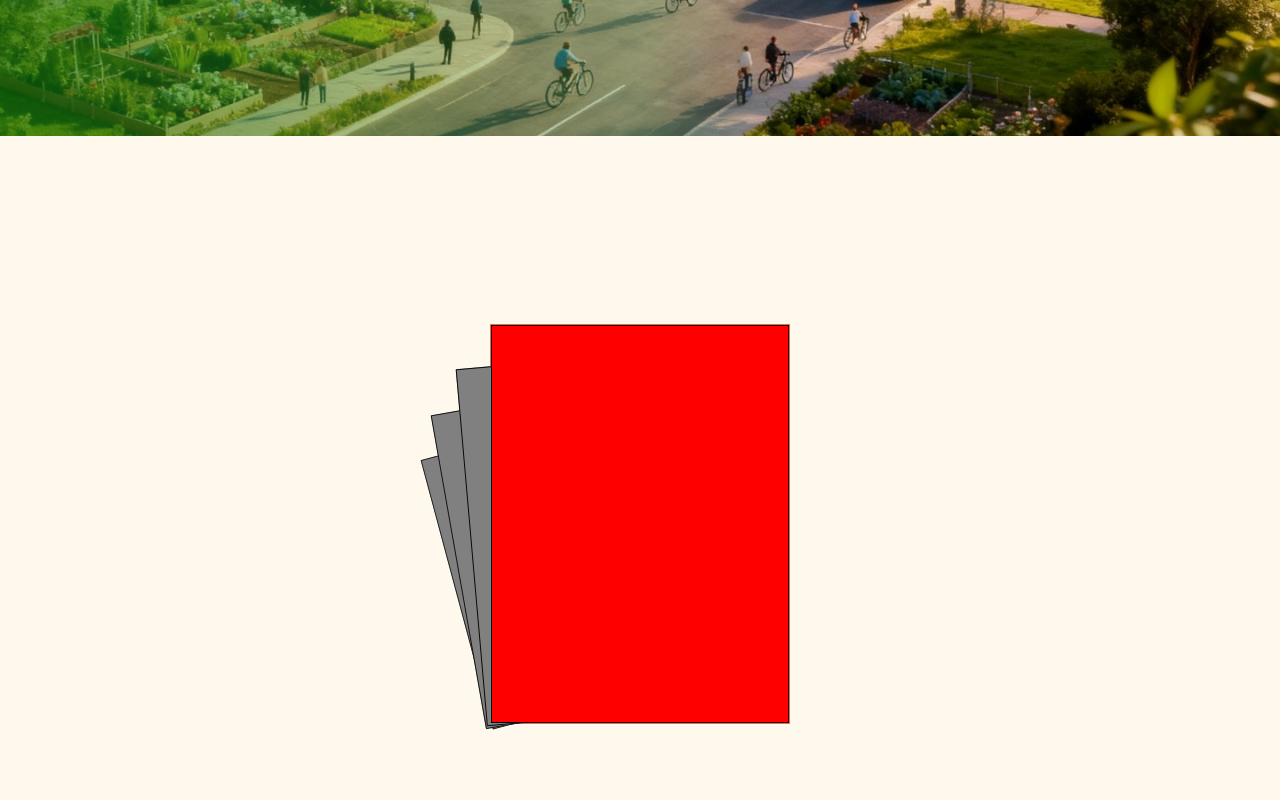
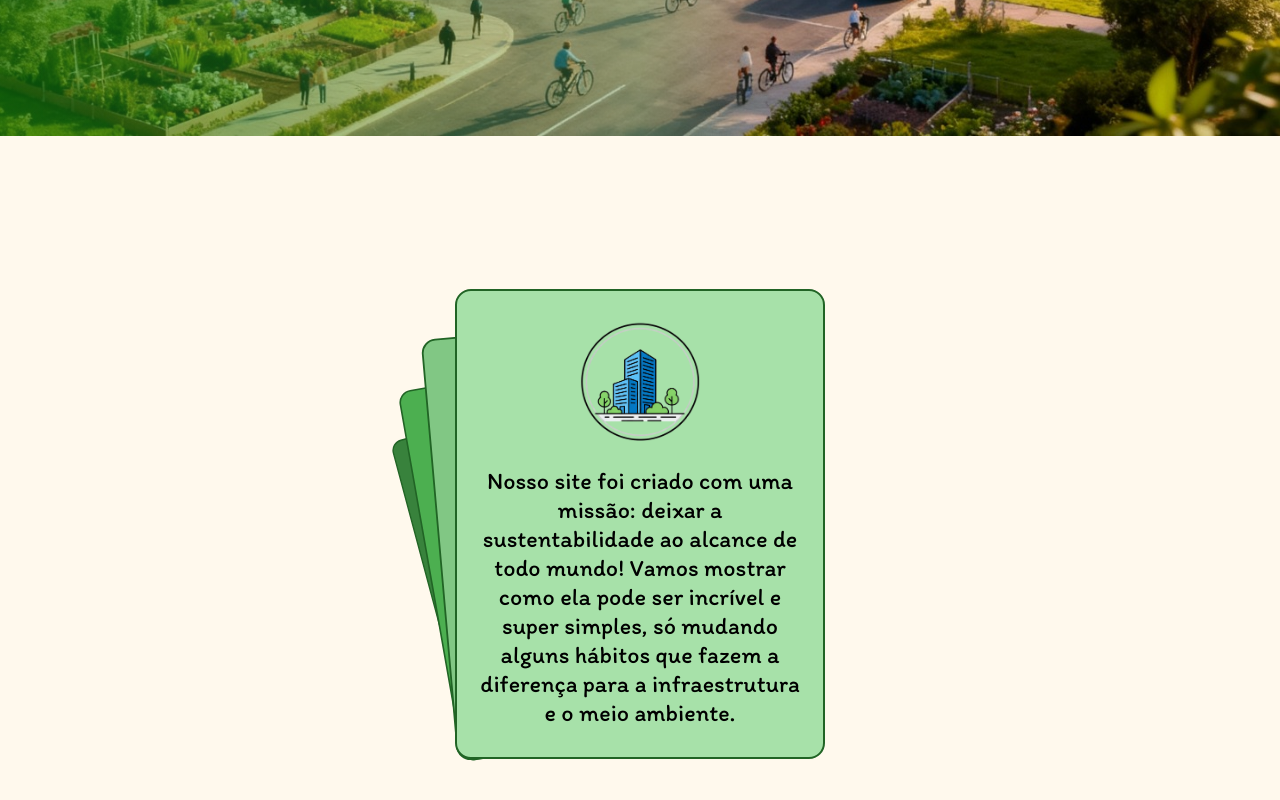
Before and after one commit to renn1805/Projeto-ODS, a plain HTML site: page index.html in a window 1280 px wide. Shown: the part 664-1464 px from the top of the page. Drawn offline with nearby package versions, Linux system fonts and the light colour scheme; a web font is replaced by a local one.

Commit message:
estruturação da pagina principal, criaão do header e da primeira versão dos cards

```diff
--- a/index.html
+++ b/index.html
@@ -1,10 +1,10 @@
 <!DOCTYPE html>
-<html lang="en">
+<html lang="pt-br">
 
 <head>
     <meta charset="UTF-8">
     <meta name="viewport" content="width=device-width, initial-scale=1.0">
-    <title>CidadeECO</title>
+    <title>ecoCity</title>
 
     <link rel="stylesheet" href="styles/resets.css">
     <link rel="stylesheet" href="styles/navbar.css">
@@ -19,7 +19,7 @@
 
             <div class="conteinerEsquerdaNavbar">
                 <li class="itemNavbar itemNavbar1">
-                    <img src="public/logotipoCurto.png" class="logotipoCurto">
+                    <a href="#" class="linkLogo"><img src="public/logoCompleta.png" class="logoCompleta"></a>
                 </li>
                 <li class="itemNavbar itemNavbar2">
                     <h3>BLOG</h3>
@@ -59,10 +59,48 @@
     </header>
     <section class="sectionCards" id="sectionCards">
         <div class="conteinerCards">
-            <div class="card card1 cardTopo"></div>
-            <div class="card card2"></div>
-            <div class="card card3"></div>
-            <div class="card card4"></div>
+            <div class="card card1 cardTopo">
+                <div class="imgCard">
+                    <img src="public/imgCard1.png" class="imgCard imgCard1">
+                </div>
+                <p>
+                    Nosso site foi criado com uma missão: deixar a sustentabilidade ao alcance de todo mundo!
+                    Vamos mostrar como ela pode ser incrível e super simples, só mudando alguns hábitos que fazem a
+                    diferença para a infraestrutura e o meio ambiente.
+                </p>
+            </div>
+            <div class="card card2">
+                <div class="imgCard">
+                    <img src="public/imgCard2.png" class="imgCard imgCard2">
+                </div>
+                <p>
+                    Um dos maiores feitos da humanidade moderna foi aumentar a sustentabilidade no planeta, mas sabemos
+                    que ainda há muito a melhorar! Vamos cuidar do nosso planeta pra que as próximas gerações curtam uma
+                    vida mais saudável.
+                </p>
+            </div>
+            <div class="card card3">
+                <div class="imgCard">
+                    <img src="public/imgCard3.png" class="imgCard imgCard3">
+                </div>
+                <p>
+                    Aqui você vai encontrar um monte de ideias legais pra cuidar da nossa cidade, deixando ela mais
+                    natural e econômica! Além disso, vai descobrir lugares incríveis pra curtir com a família ou
+                    aproveitar em um passeio de vez em quando.
+                </p>
+
+            </div>
+            <div class="card card4">
+                <div class="imgCard">
+                    <img src="public/imgCard4.png" class="imgCard imgCard4">
+                </div>
+                <p>
+                    Você vai aprender jeitos espertos e práticos de usar energia sustentável, além de ficar por dentro
+                    de notícias legais sobre tecnologia no mercado sustentavel! Dicas simples pra economizar e ajudar o
+                    planeta.
+                </p>
+
+            </div>
         </div>
     </section>
 </body>
--- a/styles/conteinerCards.css
+++ b/styles/conteinerCards.css
@@ -8,45 +8,67 @@ section.sectionCards {
 }
 
 div.conteinerCards {
-    height: 400px;
-    width: 300px;
-    border: 1px solid tomato;
+    height: 470px;
+    width: 370px;
+    /* border: 1px solid tomato; */
     position: absolute;
+    cursor: pointer;
 }
 
 div.card {
-    width: 100%;
-    height: 100%;
+    width: 370px;
+    height: 470px;
+    padding: 30px 20px;
+
+    border: 2px solid #216425;
+    border-radius: 16px;
+
+    font-family: 'Itim';
+    font-style: normal;
+    font-weight: 400;
+    font-size: 1.5rem;
+
+    display: flex;
+    text-align: center;
+    align-items: center;
+    flex-direction: column;
+    row-gap: 25px;
+
     transition: all 1.2s ease-in-out;
 }
 
 div.card1 {
-    background: red;
+    background: #a7e1a9;
     position: absolute;
     z-index: 100;
-    border: 1px solid;
+}
+
+div.imgCard {
+    display: flex;
+    justify-content: center;
+}
+
+img.imgCard {
+    width: 120px;
 }
 
 div.card2 {
-    background: gray;
+    background: #81C784;
     position: absolute;
-    border: 1px solid;
     z-index: 99;
     transform: rotate(-5deg) scale(.9) translateX(-40px) translateY(10px);
 }
 
 div.card3 {
-    background: gray;
+    background: #4CAF50;
     position: absolute;
-    border: 1px solid;
     z-index: 98;
     transform: rotate(calc(-10deg)) scale(0.8) translateX(-85px) translateY(20px);
 }
 
 div.card4 {
-    background: gray;
+    background: #38823c;
     position: relative;
-    border: 1px solid;
     z-index: 97;
     transform: rotate(calc(-15deg)) scale(0.7) translateX(-130px) translateY(30px);
 }
@@ -56,27 +78,23 @@ div.card4 {
 .card1.animacaoCard1para2 {
     z-index: 99;
     transform: rotate(5deg) scale(.9) translateX(40px) translateY(10px);
-    background: gray;
 
 }
 
 .card2.animacaoCard1para2 {
     z-index: 100;
     transform: rotate(0) scale(1) translateX(0) translateY(0);
-    background: red;
 }
 
 .card3.animacaoCard1para2 {
     transform: rotate(-5deg) scale(.9) translateX(-40px) translateY(10px);
     z-index: 98;
-    background: gray;
 
 }
 
 .card4.animacaoCard1para2 {
     transform: rotate(calc(-10deg)) scale(0.8) translateX(-85px) translateY(20px);
     z-index: 97;
-    background: gray;
 
 }
 
@@ -85,27 +103,22 @@ div.card4 {
 .card1.animacaoCard2para3 {
     z-index: 97;
     transform: rotate(10deg) scale(.8) translateX(85px) translateY(20px);
-    background: gray;
-
 }
 
 .card2.animacaoCard2para3 {
     z-index: 98;
     transform: rotate(5deg) scale(.9) translateX(40px) translateY(10px);
-    background: gray;
 
 }
 
 .card3.animacaoCard2para3 {
     transform: rotate(0) scale(1) translateX(0) translateY(0);
     z-index: 100;
-    background: red;
 }
 
 .card4.animacaoCard2para3 {
     transform: rotate(-5deg) scale(.9) translateX(-40px) translateY(10px);
     z-index: 97;
-    background: gray;
 
 }
 
@@ -114,27 +127,23 @@ div.card4 {
 .card1.animacaoCard3para4 {
     z-index: 97;
     transform: rotate(15deg) scale(.7) translateX(130px) translateY(30px);
-    background: gray;
 
 }
 
 .card2.animacaoCard3para4 {
     z-index: 98;
     transform: rotate(5deg) scale(.9) translateX(40px) translateY(10px);
-    background: gray;
 
 }
 
 .card3.animacaoCard3para4 {
     transform: rotate(0) scale(1) translateX(0) translateY(0);
     z-index: 100;
-    background: red;
 }
 
 .card4.animacaoCard3para4 {
     transform: rotate(0) scale(1) translateX(0) translateY(0);
     z-index: 97;
-    background: gray;
 
 }
 
@@ -143,26 +152,22 @@ div.card4 {
 .card1.animacaoCard3para4 {
     z-index: 97;
     transform: rotate(15deg) scale(.7) translateX(130px) translateY(30px);
-    background: gray;
 
 }
 
 .card2.animacaoCard3para4 {
     z-index: 98;
     transform: rotate(10deg) scale(.8) translateX(85px) translateY(20px);
-    background: gray;
 
 }
 
 .card3.animacaoCard3para4 {
     transform: rotate(5deg) scale(.9) translateX(40px) translateY(10px);
     z-index: 99;
-    background: gray;
 }
 
 .card4.animacaoCard3para4 {
     transform: rotate(0) scale(1) translateX(0) translateY(0);
     z-index: 100;
-    background: red;
 
 }
--- a/styles/herder.css
+++ b/styles/herder.css
@@ -31,7 +31,6 @@ div.conteinerConteudoHeader {
 p.textoIntroducao {
     color: #fff9ed;
     font-size: 2.8rem;
-    text-align: justify;
 }
 
 button.botaoDescubraMais {
@@ -44,6 +43,12 @@ button.botaoDescubraMais {
     border: none;
     border-radius: 8px;
     color: white;
+    transition: all .7s ease-in-out;
+}
+
+button.botaoDescubraMais:hover {
+    background: #259825;
+
 }
 
 a.linkBotaoHeader {
--- a/styles/navbar.css
+++ b/styles/navbar.css
@@ -3,7 +3,7 @@ nav.navbar {
     align-items: center;
     width: 100%;
     height: 60px;
-    background: #54da54d0;
+    background: #54da54cd;
     backdrop-filter: blur(3px);
     position: fixed;
     top: 0;
@@ -71,8 +71,7 @@ li.itemNavbar4:hover {
 }
 
 
-img.logotipoCurto {
-    width: 40px;
+img.logoCompleta {
     height: 40px;
 }
 
@@ -91,4 +90,8 @@ button.botaoCriarConta {
     border: none;
     border-radius: 8px;
     outline: none;
+    transition: all .7s ease-in-out;
 }
+button.botaoCriarConta:hover{
+    background: #259825;
+}
```
Also changed, not shown: public/imgCard1.png (added), public/imgCard2.png (added), public/imgCard3.png (added), public/imgCard4.png (added), public/logoCompleta.png (added).
